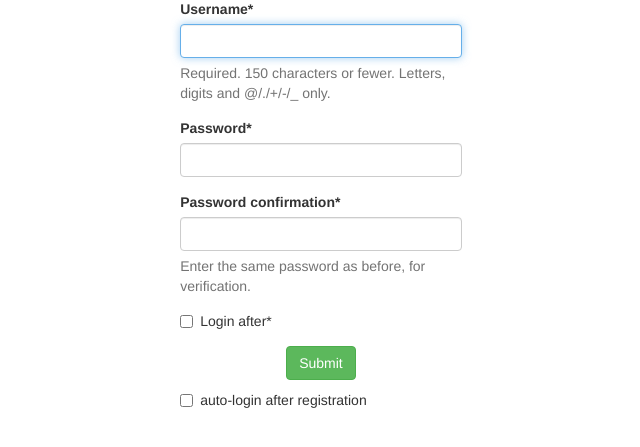
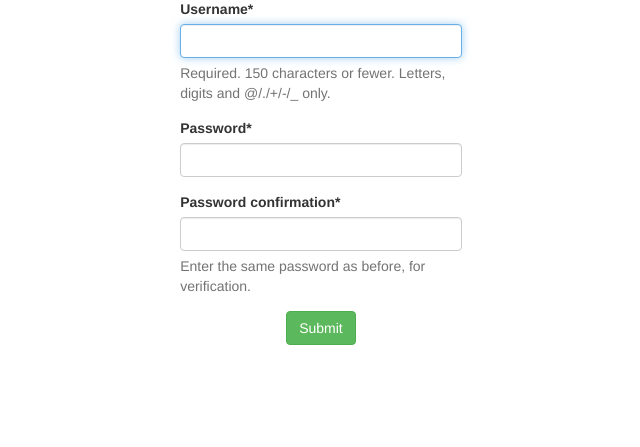
Before and after one commit to eruszczak/movie-website, a Django app: page /users/register/ in a window 1280 px wide. Shown: the part 187-634 px from the top of the page, without its empty margins (319-959 px from the left). Run offline with Django 3.2, Linux system fonts and the light colour scheme; parts of the project's set-up code (start-up, migrations or seed data) failed here and were passed over; some libraries are stand-ins or nearby versions.

Commit message:
Finish RegisterView.

```diff
--- a/users/forms.py
+++ b/users/forms.py
@@ -11,11 +11,10 @@ from .models import UserProfile
 
 
 class RegisterForm(UserCreationForm):
-    login_after = forms.BooleanField()
 
     class Meta:
         model = User
-        fields = ('username', 'password1', 'password2', )
+        fields = ('username', 'password1', 'password2')
 
 
 class EditProfileForm(forms.ModelForm):
--- a/users/templates/users/register.html
+++ b/users/templates/users/register.html
@@ -15,9 +15,6 @@
             <div class="text-center">
                 <input id="btnSubmit" type="submit" value="Submit" class="btn btn-success"/>
             </div>
-            <div class="checkbox">
-                <label><input type="checkbox" name="login_after" value="login_after">auto-login after registration</label>
-            </div>
         </form>
     </div>
 </div>
--- a/users/views_class.py
+++ b/users/views_class.py
@@ -5,7 +5,7 @@ from django.http import HttpResponseRedirect
 from django.urls import reverse
 from django.utils.decorators import method_decorator
 from django.views.decorators.cache import never_cache
-from django.contrib.auth import logout
+from django.contrib.auth import logout, login
 
 from .forms import RegisterForm
 from .models import UserProfile
@@ -105,5 +105,7 @@ class AuthRegisterView(MessageMixin, CreateView):
         self.set_success_message(username=self.object.username)
         return UserProfile.objects.get(user=self.object).get_absolute_url()
 
-    # def form_valid(self, form):
-    #     pass
+    def form_valid(self, form):
+        valid = super().form_valid(form)
+        login(self.request, self.object)
+        return valid
```
